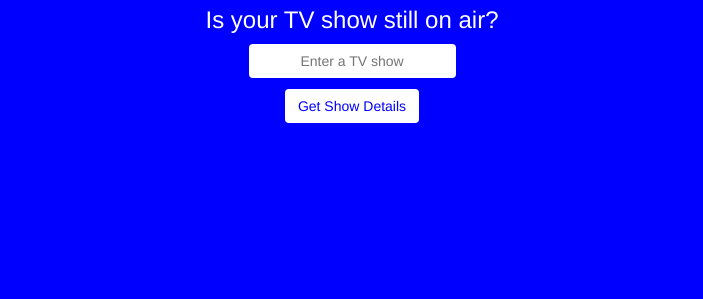
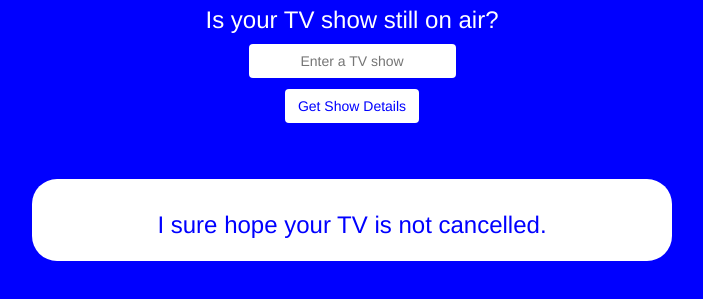
Before and after one commit to devchrisgallup/tvmazeapi, a plain HTML site: page index.html in a window 1280 px wide. Shown: the part 287-586 px from the top of the page, without its empty margins (288-991 px from the left). Drawn offline with nearby package versions, Linux system fonts and the light colour scheme.

Commit message:
index.html update

```diff
--- a/css/styles.css
+++ b/css/styles.css
@@ -8,6 +8,10 @@ html, body {
 button {
     background-color: #FFF;
     color: #0000FF;
+}
+
+#tvshow {
+    padding: 1%;
 }
 
 .strong {
@@ -50,3 +54,7 @@ button {
     color: #1a1a1a;
     border-radius: 25px;
 }
+
+.whiteText {
+    color: #0000FF;
+}
--- a/index.html
+++ b/index.html
@@ -22,6 +22,7 @@
         </div>
         <h3 id="tvshowtext" class="hideText">TV Show's</h3>
         <div id="tvshow" class="center whiteBackground marginBottomTen">
+            <h3 class="whiteText">I sure hope your TV is not cancelled.</h3>
         </div>
         <script src="js/app.js"></script>
     </body>
--- a/js/app.js
+++ b/js/app.js
@@ -21,16 +21,17 @@ function fetchData() {
     document.getElementById('getItem').value = '';
 }
 
+
 // process request data
 function processData() {
     document.getElementById('top').className = 'center marginTopTwo';
     titleDiv = document.getElementById('tvshow');
+    titleDiv.innerHTML = '';
     document.getElementById('tvshowtext').className = 'showText';
     console.log(responseData);
-    // loop through the array
+    // loop through the object of objects
     for (var i = 0; i < responseData.length; i++) {
         var item = responseData[i];
-        titleDiv.innerHTML += 'Name: ' + item.show.name + '<br>';
         // show if not null
         if (item.show.premiered !== null) {
             titleDiv.innerHTML += 'Premiered: ' + item.show.premiered.slice(0, 4) +'<br>';
@@ -43,6 +44,7 @@ function processData() {
         } else {
             titleDiv.innerHTML += 'Rating: Sorry, not rated.<br>';
         }
+        titleDiv.innerHTML += 'Name: ' + item.show.name + '<br>';
         titleDiv.innerHTML += 'Status: ' + item.show.status +'<br>';
         titleDiv.innerHTML += '<br>';
     }
```
